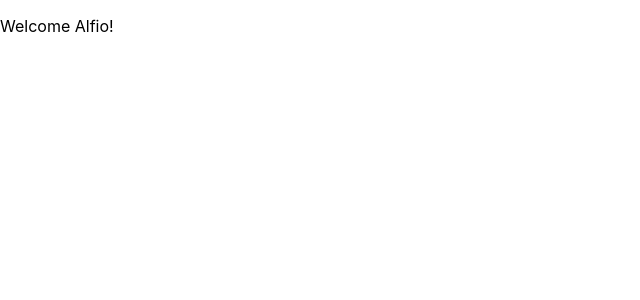
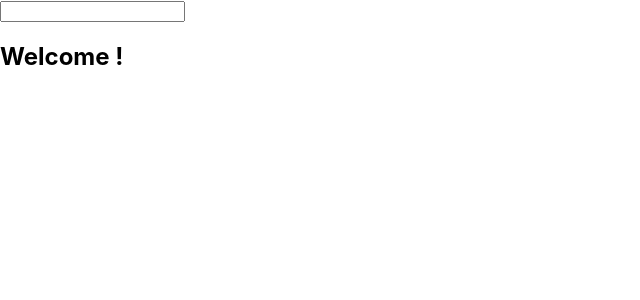
Before and after one commit to PuglisiAlfio/ReactJS, a React (Create React App) app in the folder esercizio-1/first-project/: page / in a window 1280 px wide. Shown: the top 300 px of the page, without its empty margins (0-640 px from the left). Built offline with nearby package versions, Linux system fonts and the light colour scheme.

Commit message:
Forms - InteractiveWelcome component

```diff
--- a/esercizio-1/first-project/src/App.js
+++ b/esercizio-1/first-project/src/App.js
@@ -1,9 +1,9 @@
-import Welcome from './components/Welcome';
+import InteractiveWelcome from './components/InteractiveWelcome';
 import './App.css';
 
 function App() {
   return <div>
-          <Welcome name = "Alfio"/>
+          <InteractiveWelcome/>
         </div>
 }
 
--- /dev/null
+++ b/esercizio-1/first-project/src/components/InteractiveWelcome.jsx
@@ -0,0 +1,18 @@
+import Welcome from "./Welcome";
+import { useState } from "react";
+
+const InteractiveWelcome = () => {
+
+    const [name, setName] = useState('');
+
+    const nameInput = (event) => {
+        setName(event.target.value)
+    }
+
+    return <>
+            <input type="text" onChange={nameInput}/>
+            <Welcome name = {name}/>
+            </>
+}
+
+export default InteractiveWelcome;
--- a/esercizio-1/first-project/src/components/Welcome.js
+++ b/esercizio-1/first-project/src/components/Welcome.js
@@ -1,5 +1,5 @@
 function Welcome(props){
-    return <p>Welcome {props.name}!</p>
+    return <h2>Welcome {props.name}!</h2>
 }
 
 export default Welcome
```
